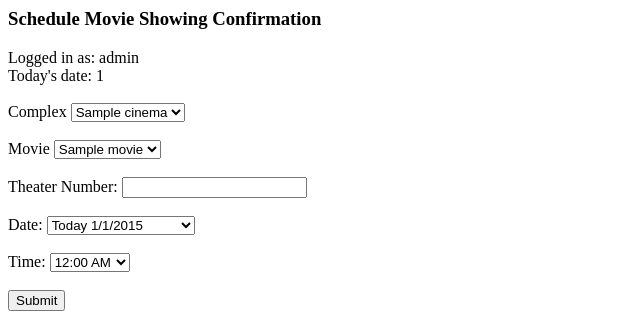
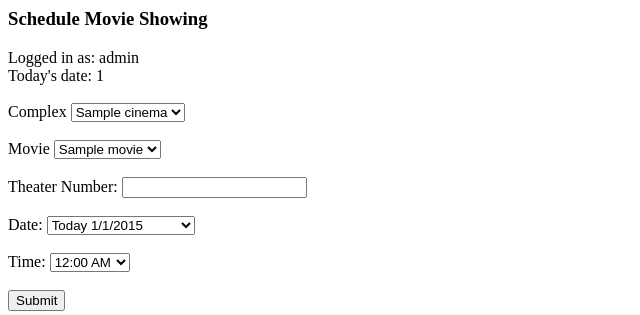
Before and after one commit to dranelol/DbLocal, a PHP site: page /ScheduleMovie.php in a window 1280 px wide. Shown: the top 315 px of the page, without its empty margins (0-640 px from the left). Run offline with PHP 8.4, Linux system fonts and the light colour scheme; the visitor is signed in with stand-in values (Sample User, id 1); tables that the repository leaves empty hold one stand-in row (values such as "Sample post").

Commit message:
tdjfksdf

```diff
--- a/ScheduleMovie.php
+++ b/ScheduleMovie.php
@@ -27,12 +27,12 @@
 <html>
 <head>
 <title>
-Schedule Movie Confirmation
+Schedule Movie
 </title>
 </head>
 
 <h3>
-Schedule Movie Showing Confirmation
+Schedule Movie Showing
 </h3>
 <body>
 
```
